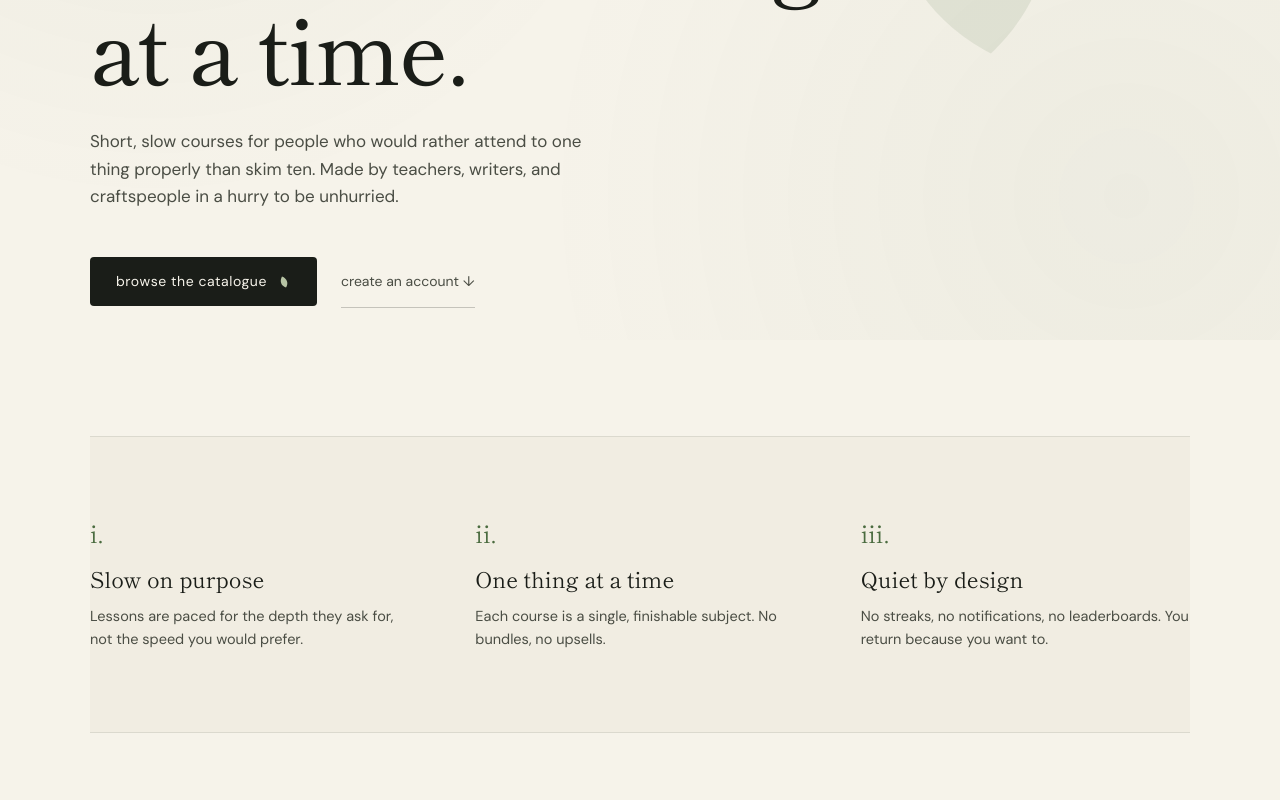
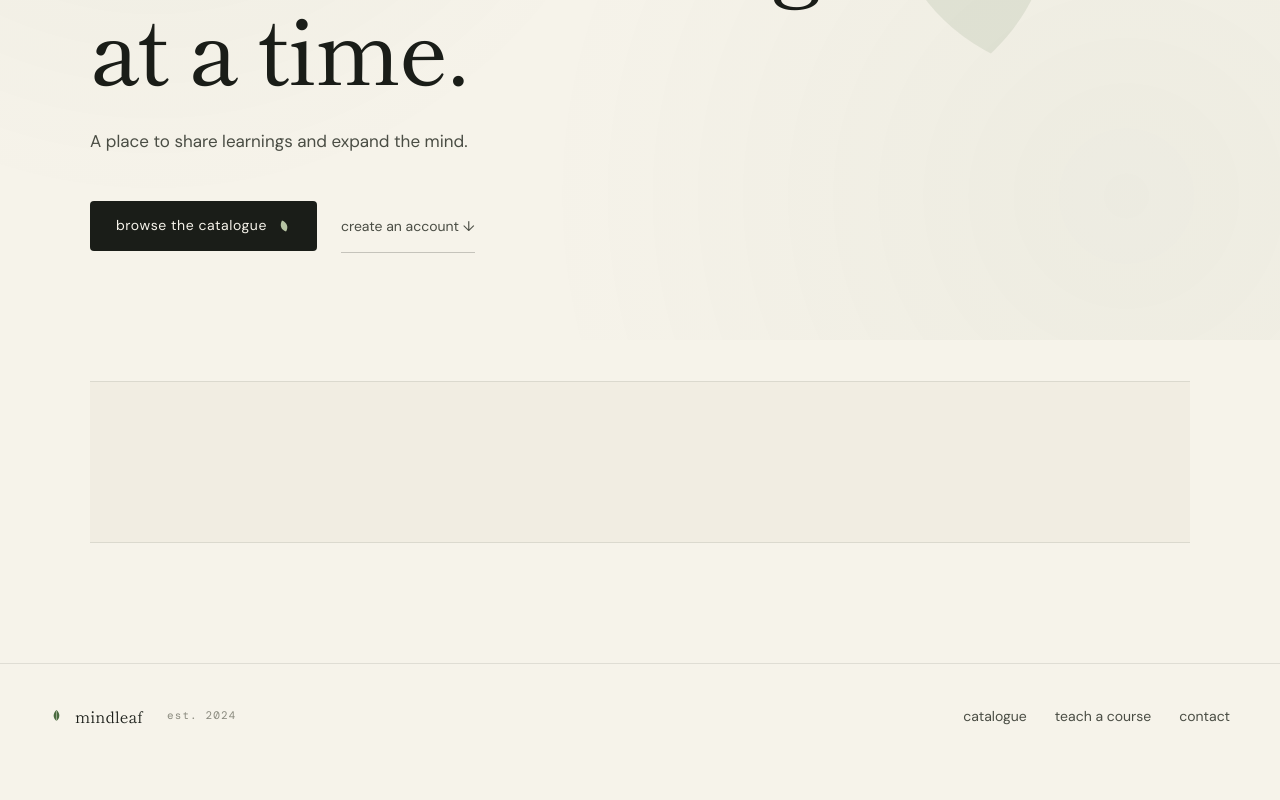
Before and after one commit to Fiarzen/course-hosting-frontend, a React (Vite) app: page / in a window 1280 px wide. Shown: the part 460-1260 px from the top of the page. After the commit the page ends 1228 px from the top, so only its background shows below. Built offline with nearby package versions, Linux system fonts and the light colour scheme; a web font is replaced by a local one.

Commit message:
modify homepage

```diff
--- a/src/components/Home.jsx
+++ b/src/components/Home.jsx
@@ -15,8 +15,7 @@ function Home() {
           A quieter place<br />to learn one thing<br />at a time.
         </h1>
         <p className="mt-9 max-w-[520px] text-[17px] leading-relaxed text-ink-soft">
-          Short, slow courses for people who would rather attend to one thing properly than skim ten.
-          Made by teachers, writers, and craftspeople in a hurry to be unhurried.
+          A place to share learnings and expand the mind.
         </p>
         <div className="mt-11 flex items-center gap-6 flex-wrap">
           <Link to="/courses" className="ml-button-primary">
@@ -49,22 +48,9 @@ function Home() {
           background: 'color-mix(in oklab, var(--paper-2) 60%, transparent)',
         }}
       >
-        <div className="grid grid-cols-1 gap-14 md:grid-cols-3 max-w-page mx-auto">
-          {[
-            ['i.',   'Slow on purpose',     'Lessons are paced for the depth they ask for, not the speed you would prefer.'],
-            ['ii.',  'One thing at a time', 'Each course is a single, finishable subject. No bundles, no upsells.'],
-            ['iii.', 'Quiet by design',     'No streaks, no notifications, no leaderboards. You return because you want to.'],
-          ].map(([num, title, body]) => (
-            <div key={num}>
-              <div className="font-serif text-2xl text-moss mb-4">{num}</div>
-              <h3 className="font-serif text-[22px] text-ink mb-3 leading-tight">{title}</h3>
-              <p className="text-[14.5px] text-ink-soft leading-relaxed">{body}</p>
-            </div>
-          ))}
-        </div>
       </section>
 
-      <section className="py-24 max-w-page mx-auto">
+      {/* <section className="py-24 max-w-page mx-auto">
         <SectionHeading kicker="featured this season">A course we recommend</SectionHeading>
         <Link
           to="/courses"
@@ -103,7 +89,7 @@ function Home() {
             </div>
           </div>
         </Link>
-      </section>
+      </section> */}
     </div>
   );
 }
```
